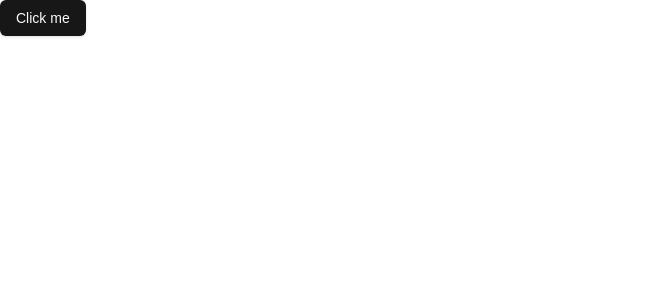
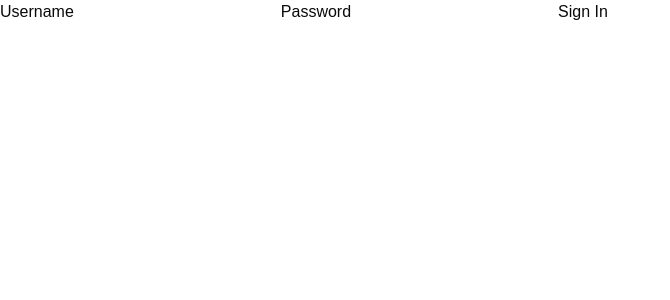
Before and after one commit to kulkarniankita/authy-system, a Next.js app: page / in a window 1280 px wide. Shown: the top 300 px of the page, without its empty margins (0-670 px from the left). Built offline with nearby package versions, Linux system fonts and the light colour scheme.

Commit message:
Server Component Login Form

```diff
--- a/app/page.tsx
+++ b/app/page.tsx
@@ -1,9 +1,9 @@
-import { Button } from '@/components/ui/button';
+import { LoginForm } from '@/components/login-form';
 
 export default function Home() {
   return (
     <div>
-      <Button>Click me</Button>
+      <LoginForm />
     </div>
   );
 }
--- /dev/null
+++ b/components/login-form.tsx
@@ -0,0 +1,22 @@
+import { signIn } from '@/auth';
+
+export function LoginForm() {
+  return (
+    <form
+      action={async (formData) => {
+        'use server';
+        await signIn('credentials', formData);
+      }}
+    >
+      <label>
+        Username
+        <input name="username" type="text" />
+      </label>
+      <label>
+        Password
+        <input name="password" type="password" />
+      </label>
+      <button>Sign In</button>
+    </form>
+  );
+}
```
